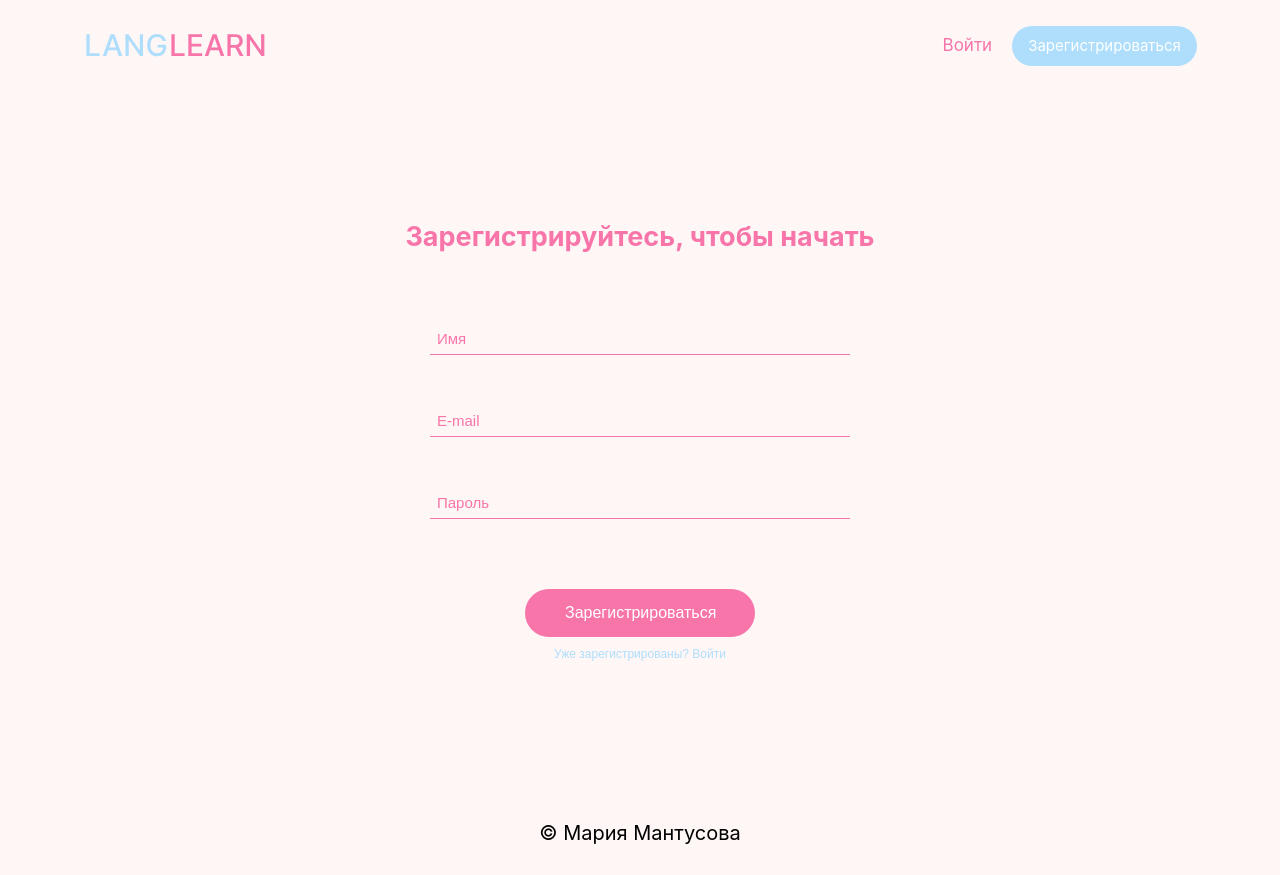
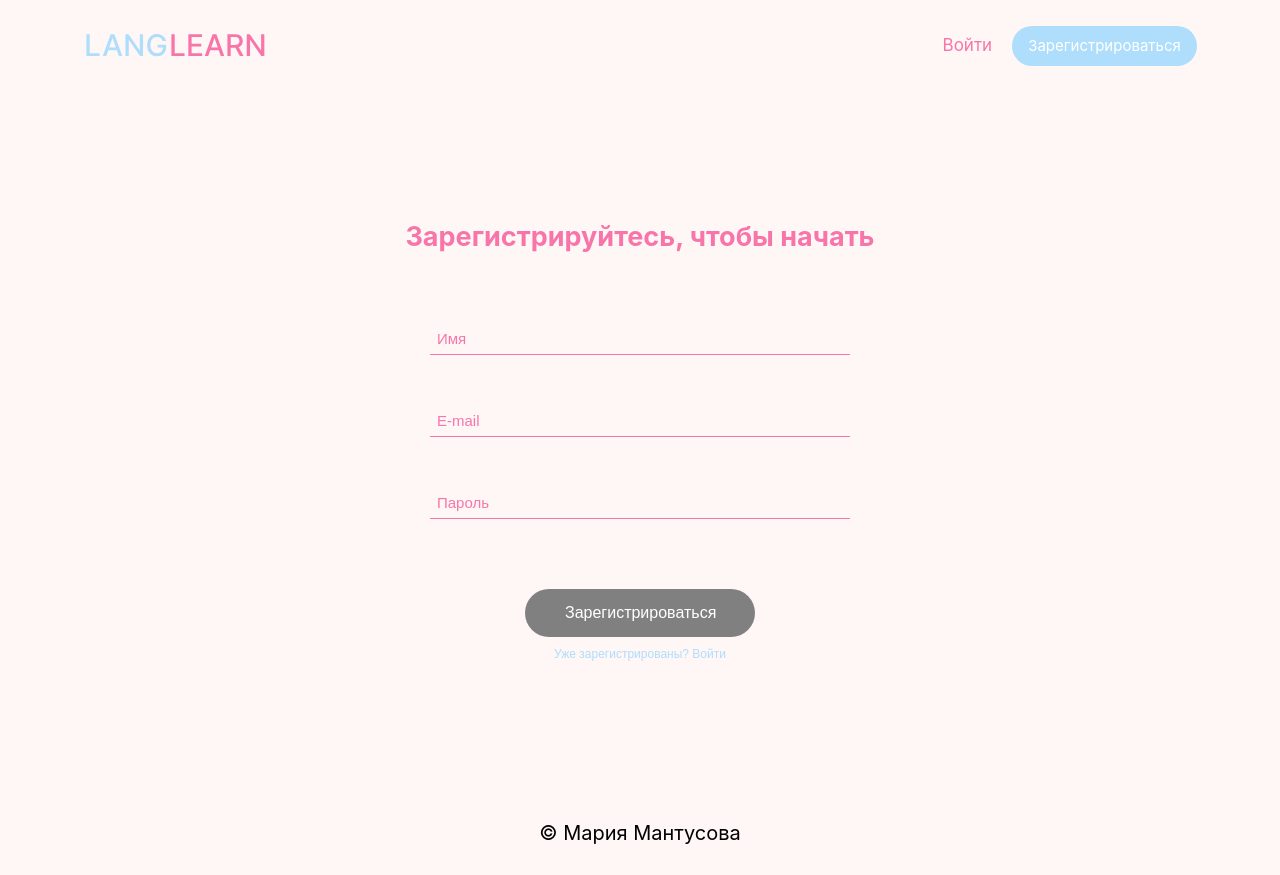
Before and after one commit to MariaMantusova/LangLearn_frontend, a React (Create React App) app: page /register in a window 1280 px wide. Built offline with nearby package versions, Linux system fonts and the light colour scheme.

Commit message:
feat: validation for auth forms

```diff
--- a/src/components/AuthForm/AuthForm.scss
+++ b/src/components/AuthForm/AuthForm.scss
@@ -7,6 +7,7 @@
   max-width: 420px;
   align-items: center;
   width: 100%;
+  position: relative;
 
   @media screen and (max-width: 460px) {
     max-width: 280px;
@@ -30,3 +31,17 @@
   font-size: 15px;
   color: $mainPinkColor;
 }
+
+.input__container {
+  display: flex;
+  flex-direction: column;
+  gap: 10px;
+  width: 100%;
+}
+
+.auth__input-error {
+  color: red;
+  margin: 0;
+  font-size: 12px;
+  padding-left: 10px;
+}
--- a/src/components/AuthForm/AuthForm.tsx
+++ b/src/components/AuthForm/AuthForm.tsx
@@ -2,15 +2,33 @@ import React from "react";
 import "./AuthForm.scss";
 import FormButton from "../FormButton/FormButton";
 import {IAuthFormProps} from "../../interfaces/interfacesForProps";
+import {useInput} from "../../hooks/ValidationHook/ValidationHook";
 
 function AuthForm(props: IAuthFormProps) {
-    return(
+    const email = useInput('', {isEmpty: true, isEmail: true, minLength: 2});
+    const password = useInput('', {isEmpty: true, minLength: 8});
+
+    return (
         <form className="auth-form">
             {props.children}
-            <input className="auth-form__input" placeholder="E-mail" type="email" required
-                   pattern="^\w+([\.-]?\w+)*@\w+([\.-]?\w+)*(\.\w{2,3})+$"/>
-            <input className="auth-form__input" placeholder="Пароль" min="8" type="password" required/>
-            <FormButton buttonText={props.buttonText} linkText={props.linkText} onClick={props.onClick}/>
+            <div className="input__container">
+                <input className="auth-form__input" placeholder="E-mail" type="email" required onBlur={email.onBlur}
+                       pattern="^\w+([\.-]?\w+)*@\w+([\.-]?\w+)*(\.\w{2,3})+$" onChange={email.onChange}/>
+                {(email.isDirty && email.isEmpty) && <p className="auth__input-error">Поле не может быть пустым</p>}
+                {(email.isDirty && email.emailError && !email.isEmpty) &&
+                <p className="auth__input-error">Введен некорректный email</p>}
+            </div>
+            <div className="input__container">
+                <input className="auth-form__input" placeholder="Пароль" min="8" type="password"
+                       onBlur={password.onBlur}
+                       onChange={password.onChange} required/>
+                {(password.isDirty && password.isEmpty) &&
+                <p className="auth__input-error">Поле не может быть пустым</p>}
+                {(password.isDirty && password.minLengthError && !password.isEmpty) &&
+                <p className="auth__input-error">Пароль не может быть меньше 8 символов</p>}
+            </div>
+            <FormButton buttonText={props.buttonText} nameValidity={props.nameValidity} emailValidity={email}
+                        passwordValidity={password} linkText={props.linkText} onClick={props.onClick}/>
         </form>
     )
 }
--- a/src/components/FormButton/FormButton.scss
+++ b/src/components/FormButton/FormButton.scss
@@ -34,6 +34,15 @@
   opacity: $opacityHover;
 }
 
+.form-button_disabled {
+  background-color: gray;
+  cursor: not-allowed;
+}
+
+.form-button_disabled:hover {
+  opacity: 1;
+}
+
 .form-button__link {
   color: $mainBlueColor;
   background-color: transparent;
--- a/src/components/FormButton/FormButton.tsx
+++ b/src/components/FormButton/FormButton.tsx
@@ -3,9 +3,14 @@ import "./FormButton.scss";
 import {IFormButtonProps} from "../../interfaces/interfacesForProps";
 
 function FormButton(props: IFormButtonProps) {
+    const isDisabled = !props.emailValidity.inputValid || !props.nameValidity.inputValid || !props.passwordValidity.inputValid
+
     return(
         <div className="form-button__container">
-            <button className="form-button">{props.buttonText}</button>
+            <button className={`form-button ${isDisabled && "form-button_disabled"}`}
+                    disabled={isDisabled}>
+                {props.buttonText}
+            </button>
             <button className="form-button__link" onClick={props.onClick}>{props.linkText}</button>
         </div>
     )
--- a/src/components/RegisterForm/RegisterForm.tsx
+++ b/src/components/RegisterForm/RegisterForm.tsx
@@ -1,13 +1,24 @@
 import React from "react";
 import AuthForm from "../AuthForm/AuthForm";
 import {IRegisterFormProps} from "../../interfaces/interfacesForProps";
+import {useInput} from "../../hooks/ValidationHook/ValidationHook";
 
 function RegisterForm(props: IRegisterFormProps) {
-    return(
-        <AuthForm buttonText="Зарегистрироваться" linkText="Уже зарегистрированы? Войти" onClick={props.onClick}
-                  children={<input className="auth-form__input" placeholder="Имя"
-                                   pattern="^[А-Яа-яЁёA-Za-z\-]+$" type="text" required/>}
-        />
+    const name = useInput('', {isEmpty: true, isName: true, minLength: 2});
+
+    return (
+        <AuthForm buttonText="Зарегистрироваться" nameValidity={name}
+                  linkText="Уже зарегистрированы? Войти" onClick={props.onClick}
+                  children={
+                      <div className="input__container">
+                          <input className="auth-form__input" placeholder="Имя" onChange={name.onChange}
+                                 onBlur={name.onBlur} pattern="^[А-Яа-яЁёA-Za-z\-]+$" type="text" required/>
+                          {(name.isDirty && name.isEmpty) &&
+                          <p className="auth__input-error">Поле не может быть пустым</p>}
+                          {(name.isDirty && name.nameError && !name.isEmpty) &&
+                          <p className="auth__input-error">Данное имя нельзя использовать</p>}
+                      </div>
+                  }/>
     )
 }
 
--- /dev/null
+++ b/src/hooks/ValidationHook/ValidationHook.ts
@@ -0,0 +1,71 @@
+import React, {useEffect} from "react";
+import {IValidations} from "../../interfaces/mainInterfaces";
+
+const useValidation = (value: string, validations: IValidations) => {
+    const [isEmpty, setIsEmpty] = React.useState(true);
+    const [minLengthError, setMinLengthError] = React.useState(false);
+    const [emailError, setEmailError] = React.useState(false);
+    const [nameError, setNameError] = React.useState(false);
+    const [inputValid, setInputValid] = React.useState(false)
+
+    useEffect(() => {
+        for (const validation in validations) {
+            switch (validation) {
+                case 'minLength':
+                    value.length < validations[validation] ? setMinLengthError(true) : setMinLengthError(false)
+                    break;
+                case 'isEmpty':
+                    value ? setIsEmpty(false) : setIsEmpty(true);
+                    break;
+                case 'isEmail':
+                    const regularExpEmail = /^([a-zA-Z0-9_-]+\.)*[a-zA-Z0-9_-]+@[a-zA-Z0-9_-]+(\.[a-zA-Z0-9_-]+)*\.[a-zA-Z]{2,6}$/
+                    regularExpEmail.test(String(value.toLowerCase())) ? setEmailError(false) : setEmailError(true)
+                    break;
+                case 'isName':
+                    const regularExpName = /^[a-zа-яёA-ZА-ЯЁ\-\s/i]+$/
+                    regularExpName.test(String(value.toLowerCase())) ? setNameError(false) : setNameError(true)
+                    break;
+            }
+        }
+    }, [value])
+
+    useEffect(() => {
+        if (isEmpty || minLengthError || emailError || nameError) {
+            setInputValid(false)
+        } else {
+            setInputValid(true)
+        }
+    }, [isEmpty, minLengthError, emailError, nameError])
+
+    return {
+        isEmpty,
+        minLengthError,
+        emailError,
+        nameError,
+        inputValid
+    }
+}
+
+const useInput = (initialValue: string, validations: IValidations) => {
+    const [value, setValue] = React.useState(initialValue);
+    const [isDirty, setIsDirty] = React.useState(false);
+    const valid = useValidation(value, validations);
+
+    const onChange = (evt: any) => {
+        setValue(evt.target.value)
+    }
+
+    const onBlur = () => {
+        setIsDirty(true)
+    }
+
+    return {
+        value,
+        onChange,
+        onBlur,
+        isDirty,
+        ...valid
+    }
+}
+
+export {useInput}
--- a/src/interfaces/interfacesForProps.ts
+++ b/src/interfaces/interfacesForProps.ts
@@ -21,6 +21,7 @@ export interface IAuthFormProps {
     children?: ReactNode
     buttonText: string
     linkText: string
+    nameValidity?: any
     onClick: () => void
 }
 
@@ -28,6 +29,9 @@ export interface IFormButtonProps {
     buttonText: string
     linkText: string
     onClick: () => void
+    nameValidity: any
+    emailValidity: any
+    passwordValidity: any
 }
 
 export interface IRegisterFormProps {
```
Also changed, not shown: src/interfaces/mainInterfaces.ts (+7 -0 lines).
